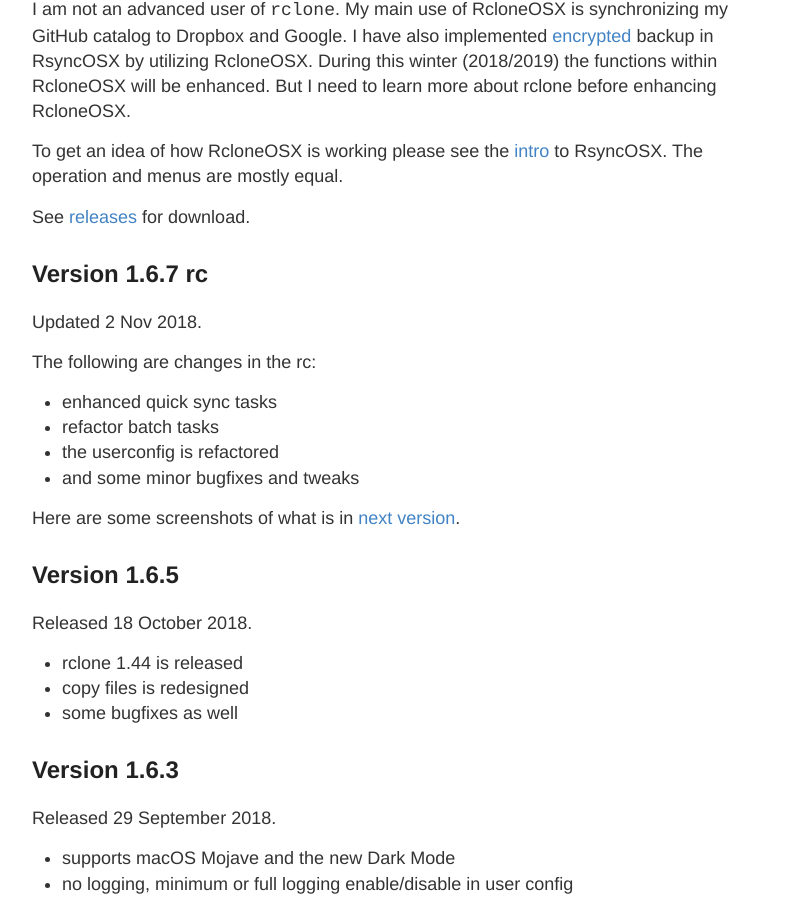
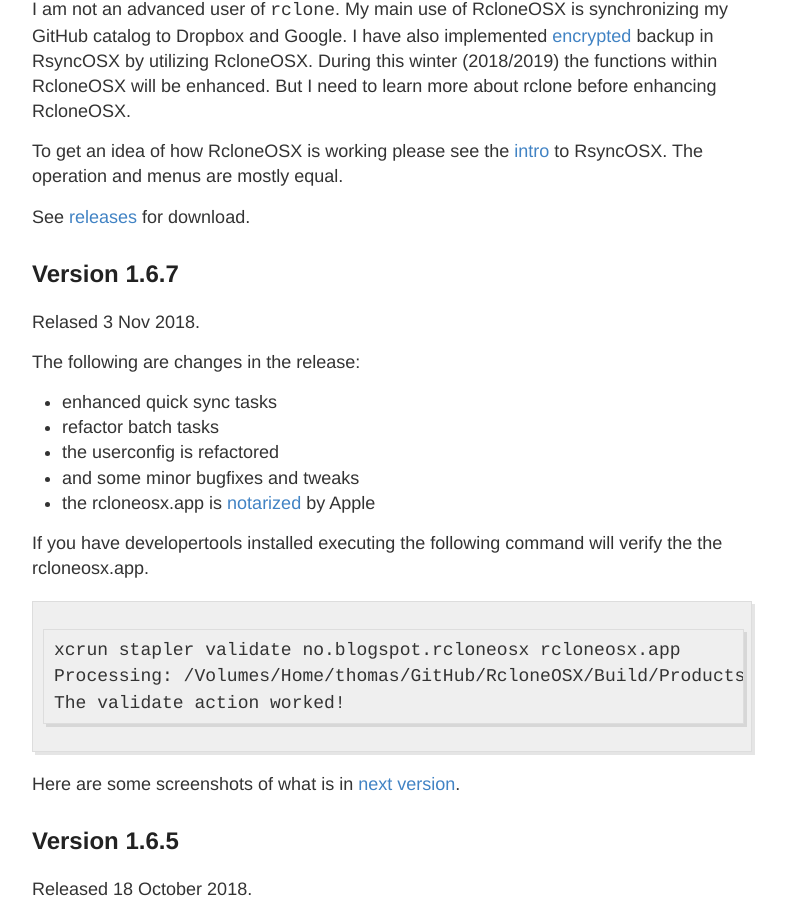
Before and after one commit to d2s/Documentation, a Jekyll site: the page built from _posts/2018-01-01-RcloneChangelog.md, in a window 1280 px wide and 900 px high, scrolled down 438 px. Shown: the whole window, without its empty margins (248-1034 px from the left). Built offline with Jekyll 4.4.1, drawn with Linux system fonts in a browser that asks for light colours.

Commit message:
new release

````diff
--- a/_posts/2018-01-01-RcloneChangelog.md
+++ b/_posts/2018-01-01-RcloneChangelog.md
@@ -13,15 +13,24 @@ To get an idea of how RcloneOSX is working please see the [intro](/Intro) to Rsy
 
 See [releases](https://github.com/rsyncOSX/rcloneosx/releases) for download.
 
-## Version 1.6.7 rc
+## Version 1.6.7
 
-Updated 2 Nov 2018.
+Relased 3 Nov 2018.
 
-The following are changes in the rc:
+The following are changes in the release:
 - enhanced quick sync tasks
 - refactor batch tasks
 - the userconfig is refactored
 - and some minor bugfixes and tweaks
+- the rcloneosx.app is [notarized](https://support.apple.com/en-us/HT202491) by Apple
+
+If you have developertools installed executing the following command will verify the the rcloneosx.app.
+
+```
+xcrun stapler validate no.blogspot.rcloneosx rcloneosx.app
+Processing: /Volumes/Home/thomas/GitHub/RcloneOSX/Build/Products/Release/rcloneosx.app
+The validate action worked!
+```
 
 Here are some screenshots of what is in [next version](/nextversionrclone).
 
````
